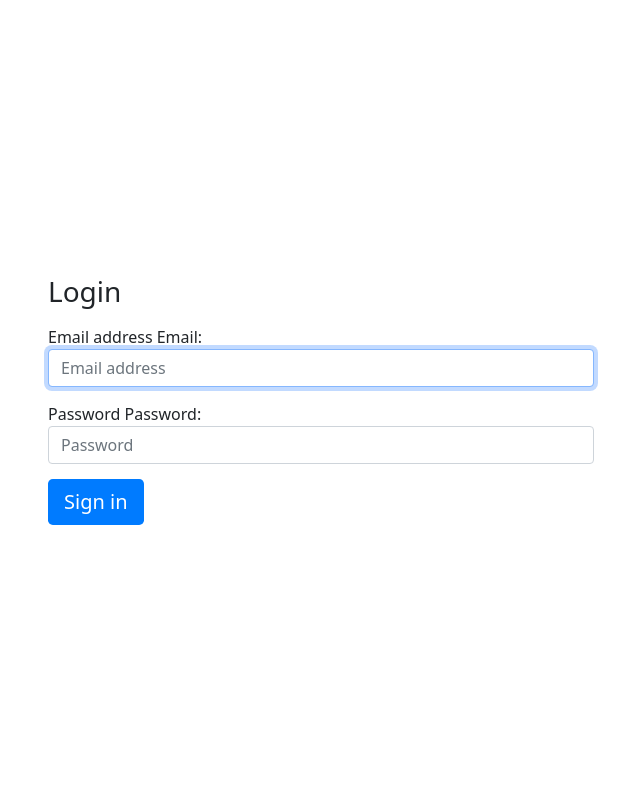
After one commit to NourAyyoub/cars-finder, a Flask app: page /login in a window 1280 px wide. The commit adds this page. Shown: the whole page, without its empty margins (319-959 px from the left). Run offline with Flask 3, Linux system fonts and the light colour scheme.

Commit message:
Add login page

```diff
--- a/app.py
+++ b/app.py
@@ -1,6 +1,6 @@
-from flask import Flask, render_template, redirect, url_for
+from flask import Flask, render_template, redirect, url_for, session
 from flask_sqlalchemy import SQLAlchemy
-from form import VehiclePlateForm
+from form import VehiclePlateForm, LoginForm
 
 app = Flask(__name__)
 app.config['SECRET_KEY'] = 'your_secret_key_here'
@@ -18,7 +18,16 @@ class User(db.Model):
     Email = db.Column(db.String(30))
     Phone = db.Column(db.String(15))
 
+class User_admin(db.Model):
+    id = db.Column(db.Integer, primary_key=True)
+    full_name = db.Column(db.String)
+    email = db.Column(db.String, unique=True)
+    password = db.Column(db.String)
+
 db.create_all()
+
+admin = User_admin(full_name = "Nour Ayyoub", email = "nour.100@gmail.com", password = "123")
+db.session.add(admin)
 
 nour = User(Vehicle_Plate="1234567", Name="Nour", Registration_number="12027771", College="IT", Department="CS", Gender="Male", Email="nour.ayyob@gmail.com", Phone="0595192015")
 alice = User(Vehicle_Plate="9876543", Name="Alice", Registration_number="22334455", College="Engineering", Department="Mechanical", Gender="Female", Email="alice@example.com", Phone="1234567890")
@@ -51,5 +60,18 @@ def profile(userVehiclePlate):
     user = User.query.filter_by(Vehicle_Plate=userVehiclePlate).first()
     return render_template("profile.htm", title_of_page=user.Name, css_file="profile", User=user)
 
+@app.route("/login", methods=["POST", "GET"])
+def login():
+    form = LoginForm()
+    if form.validate_on_submit():
+        user = User_admin.query.filter_by(email=form.email.data, password=form.password.data).first()
+        if user is None:
+            return render_template("login.htm", title_of_page="Login", css_file="login", form=form, message="Wrong Credentials. Please Try Again.")
+        else:
+            session['user'] = user.id
+            print("Login success")
+            return render_template("login.htm", title_of_page="Login", css_file="login", message="Successfully Logged In!",form=form)
+    return render_template("login.htm", title_of_page="Login", css_file="login", form=form)
+
 if __name__ == "__main__":
     app.run(debug=True, host="0.0.0.0", port=3000)
--- a/form.py
+++ b/form.py
@@ -1,7 +1,12 @@
 from flask_wtf import FlaskForm
-from wtforms import StringField, SubmitField
-from wtforms.validators import InputRequired,Length
+from wtforms import StringField,PasswordField, SubmitField
+from wtforms.validators import InputRequired,Length,Email
 
 class VehiclePlateForm(FlaskForm):
     VehiclePlate = StringField('Vehicle Plate', validators=[InputRequired(),Length(min=7, max=7)])
     submit = SubmitField('Search')
+
+class LoginForm(FlaskForm):
+    email = StringField('Email', validators = [InputRequired(), Email()])
+    password = PasswordField('Password', validators = [InputRequired()])
+    submit = SubmitField('Login')
--- /dev/null
+++ b/static/css/login.css
@@ -0,0 +1,33 @@
+.card {
+    background-color: #f8f9fa;
+    color: #333;
+}
+
+.card-header {
+    background-color: #007bff;
+    color: #fff;
+    font-weight: bold;
+}
+
+.card-body {
+    padding: 20px;
+}
+
+.form-control {
+    margin-bottom: 15px;
+}
+
+.btn-primary {
+    background-color: #007bff;
+    border: none;
+}
+
+.btn-primary:hover {
+    background-color: #0056b3;
+}
+
+@media (max-width: 768px) {
+    .container {
+        margin-top: 50px;
+    }
+}
--- a/templates/home.htm
+++ b/templates/home.htm
@@ -8,7 +8,7 @@
         <form method="POST">
             {{ form.hidden_tag() }}
             <div class="mb-3">
-                {{ form.VehiclePlate.label }}
+                {{ form.VehiclePlate.label(class="form-label") }}
                 {{ form.VehiclePlate(class="form-control small-input", id="vehiclePlate", placeholder="Enter Vehicle Plate") }}
             </div>
             <button type="submit" class="btn btn-primary">Search Owner</button>
--- /dev/null
+++ b/templates/login.htm
@@ -0,0 +1,39 @@
+{% extends "base.htm" %}
+{% block title %} {{ title_of_page }} {% endblock %}
+{% block body %}
+<div class="container">
+    <div class="row justify-content-center align-items-center" style="height: 100vh;">
+        <div class="col-md-6">
+            <form class="form-signin" action="{{ url_for('login') }}" method="POST">
+                <h1 class="h3 mb-3 font-weight-normal">Login</h1>
+
+                <!-- Email Field -->
+                <label for="inputEmail" class="sr-only">Email address</label>
+                {{ form.email.label }}:
+                {{ form.email(class="form-control", id="inputEmail", placeholder="Email address", required="required", autofocus="autofocus") }}
+                {% if form.email.errors %}
+                    {% for error in form.email.errors %}
+                        <p class="text-danger">{{ error }}</p>
+                    {% endfor %}
+                {% endif %}
+
+                <!-- Password Field -->
+                <label for="inputPassword" class="sr-only">Password</label>
+                {{ form.password.label }}:
+                {{ form.password(class="form-control", id="inputPassword", placeholder="Password", required="required") }}
+                {% if form.password.errors %}
+                    {% for error in form.password.errors %}
+                        <p class="text-danger">{{ error }}</p>
+                    {% endfor %}
+                {% endif %}
+
+                {{ form.csrf_token }}
+                <button class="btn btn-lg btn-primary btn-block" type="submit">Sign in</button>
+                {% if message %}
+                    <p class="mt-3">{{ message }}</p>
+                {% endif %}
+            </form>
+        </div>
+    </div>
+</div>
+{% endblock %}
```
Also changed, not shown: instance/cars.db (added).
